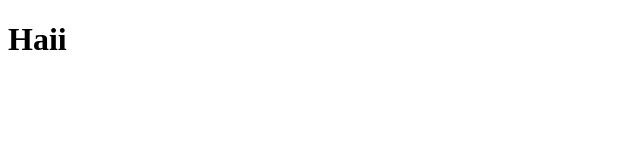
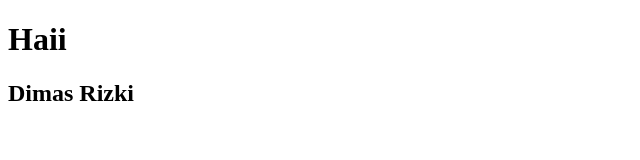
Before and after one commit to DimasRP/Binar, a plain HTML site: page index.html in a window 1280 px wide. Shown: the whole page, without its empty margins (0-640 px from the left). Drawn offline with Linux system fonts and the light colour scheme.

Commit message:
tambah nama

```diff
--- a/index.html
+++ b/index.html
@@ -8,5 +8,6 @@
 </head>
 <body>
     <h1>Haii</h1>
+    <h2>Dimas Rizki</h2>
 </body>
 </html>
```
